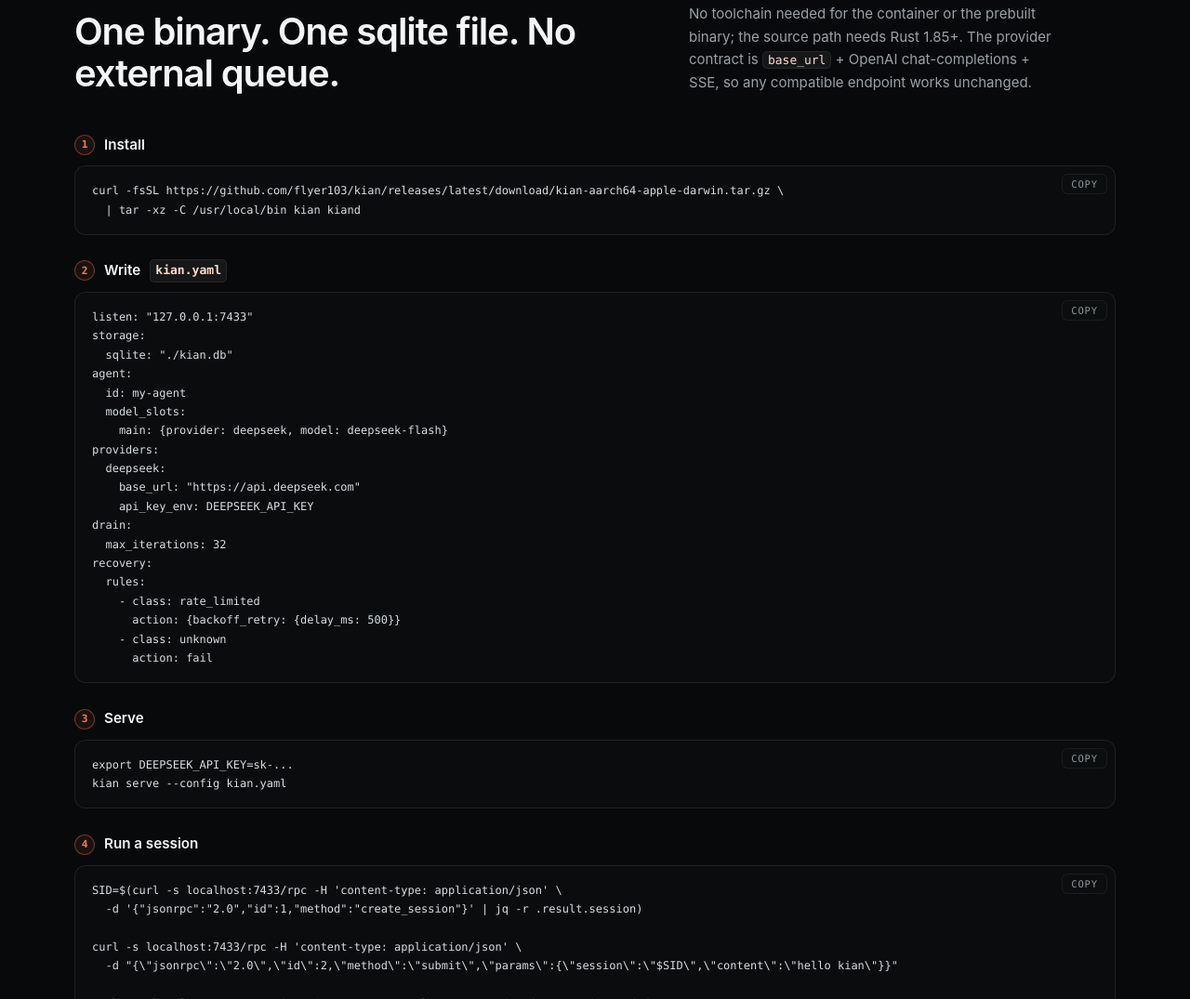
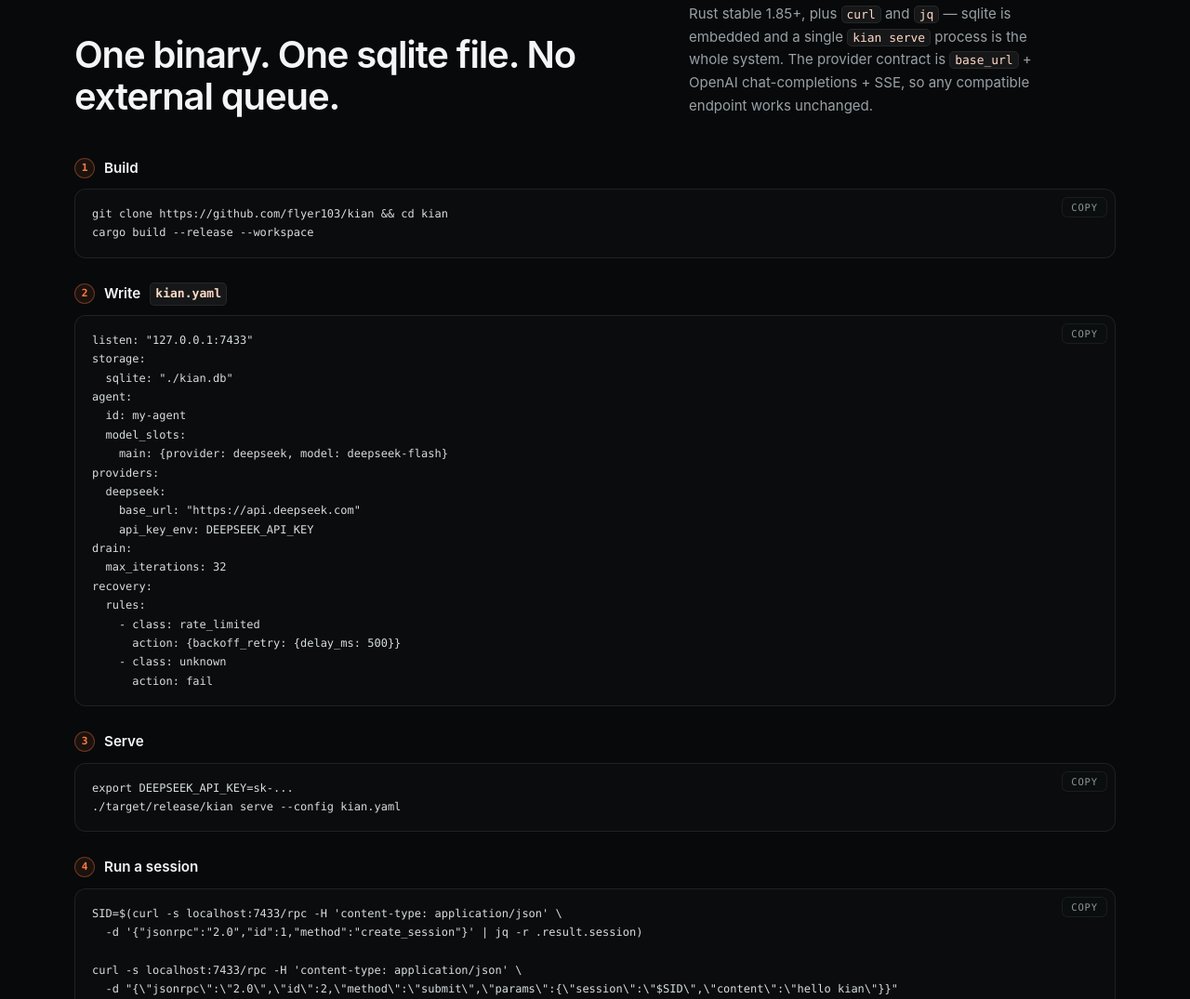
Before and after one commit to flyer103/kian, a plain HTML site: page site/index.html in a window 1280 px wide. Shown: the part 4948-6023 px from the top of the page at 93% size. Drawn offline with Linux system fonts and the light colour scheme.

Commit message:
docs: stop promising artifacts that do not exist yet
The release workflow cannot produce the container image or the platform archives until the
repository's Actions run again (private-repo minutes are exhausted), so both the README and the
landing page were telling a visitor to download files that 404.

- README `## Install`: source only, with the two other paths kept as a sentence about what a tagged
  release builds, not as commands.
- site quickstart: step 1 becomes clone + `cargo build --release --workspace`, step 3 serves
  `./target/release/kian` (the old step also needed sudo into /usr/local/bin).
- AGENTS: the README policy says "the fastest path that works today", and the site-sync rule now
  covers `## Install`, not just features and quickstart.

```diff
--- a/site/index.html
+++ b/site/index.html
@@ -293,14 +293,14 @@ drain claims        2</code></pre>
     <p class="eyebrow">Quickstart</p>
     <div class="section-head">
       <h2>One binary. One sqlite file. No external queue.</h2>
-      <p class="section-lede">No toolchain needed for the container or the prebuilt binary; the source path needs Rust 1.85+. The provider contract is <code>base_url</code> + OpenAI chat-completions + SSE, so any compatible endpoint works unchanged.</p>
+      <p class="section-lede">Rust stable 1.85+, plus <code>curl</code> and <code>jq</code> &mdash; sqlite is embedded and a single <code>kian serve</code> process is the whole system. The provider contract is <code>base_url</code> + OpenAI chat-completions + SSE, so any compatible endpoint works unchanged.</p>
     </div>
 
     <ol class="steps">
       <li>
-        <h3><span class="step-no">1</span>Install</h3>
-        <pre tabindex="0"><code>curl -fsSL https://github.com/flyer103/kian/releases/latest/download/kian-aarch64-apple-darwin.tar.gz \
-  | tar -xz -C /usr/local/bin kian kiand</code></pre>
+        <h3><span class="step-no">1</span>Build</h3>
+        <pre tabindex="0"><code>git clone https://github.com/flyer103/kian &amp;&amp; cd kian
+cargo build --release --workspace</code></pre>
       </li>
       <li>
         <h3><span class="step-no">2</span>Write <code>kian.yaml</code></h3>
@@ -327,7 +327,7 @@ recovery:
       <li>
         <h3><span class="step-no">3</span>Serve</h3>
         <pre tabindex="0"><code>export DEEPSEEK_API_KEY=sk-...
-kian serve --config kian.yaml</code></pre>
+./target/release/kian serve --config kian.yaml</code></pre>
       </li>
       <li>
         <h3><span class="step-no">4</span>Run a session</h3>
```
Also changed, not shown: 2 other files.
